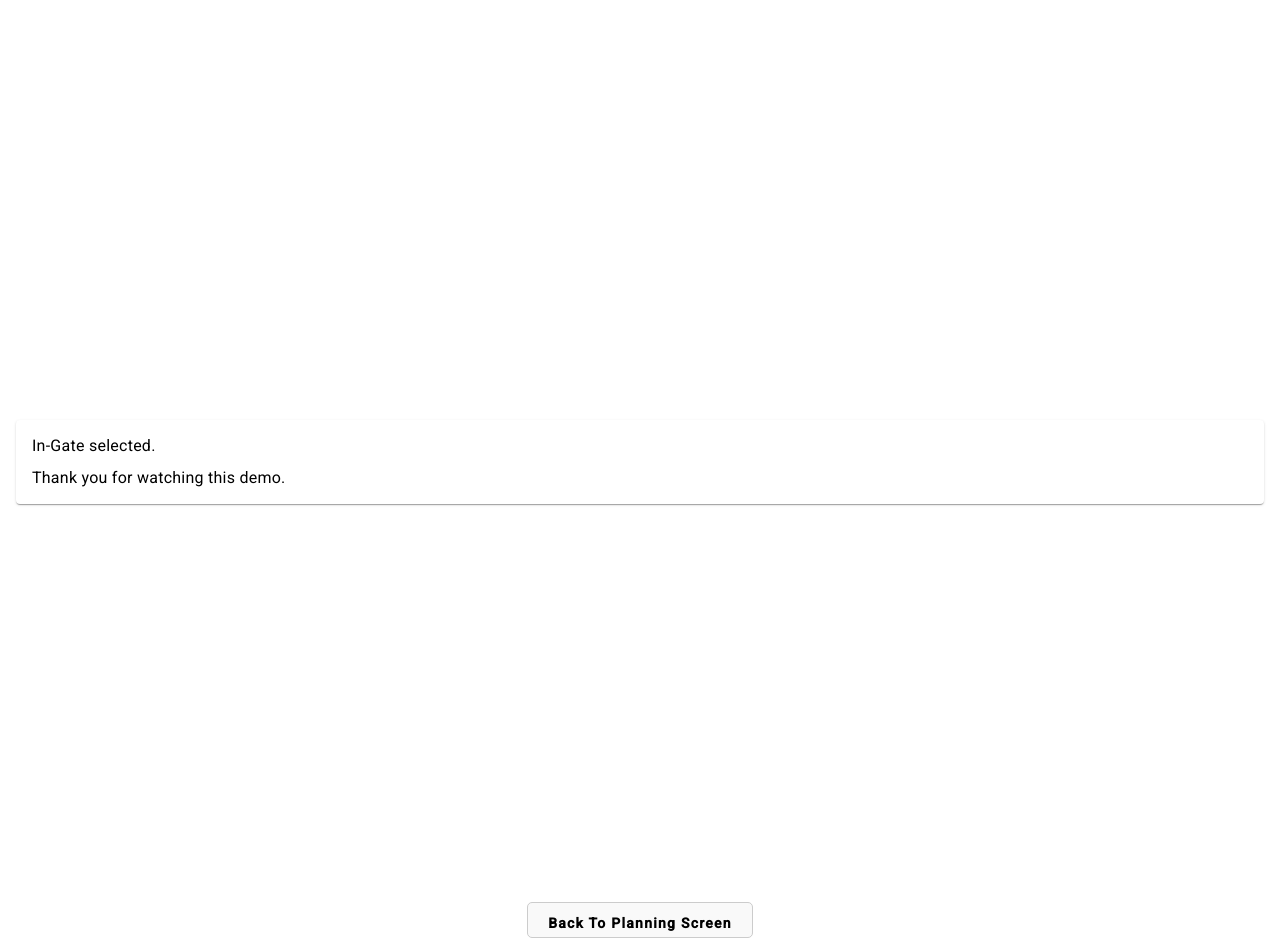
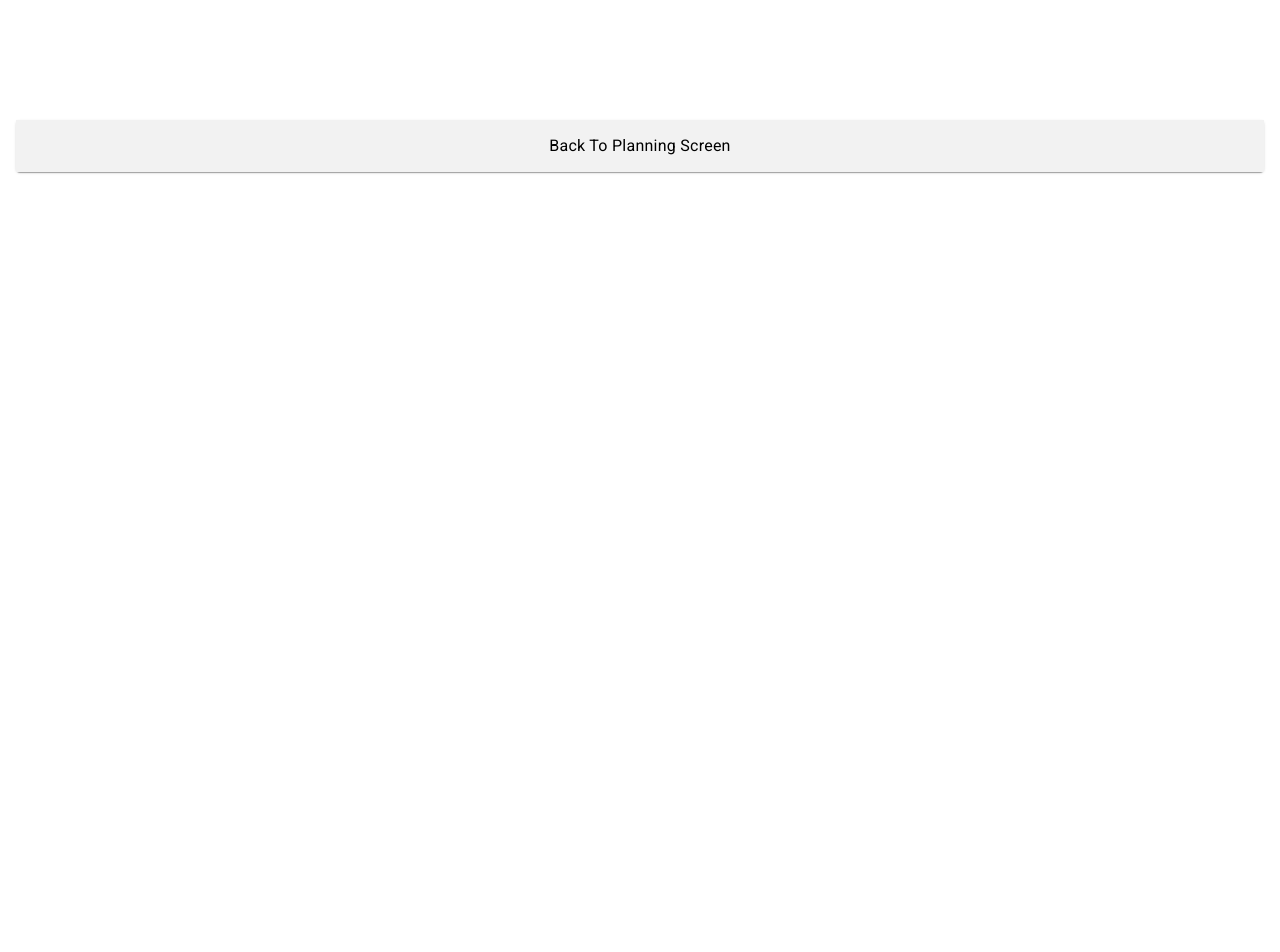
Before and after one commit to ashuraut1234/demo, an Angular app: page /thank-ingate in a window 1280 px wide. Shown: the part 220-1172 px from the top of the page. After the commit the page ends 928 px from the top, so only its background shows below. Built offline with nearby package versions, Linux system fonts and the light colour scheme.

Commit message:
some changes

```diff
--- a/src/app/thank-you-ingate/thank-you-ingate.component.html
+++ b/src/app/thank-you-ingate/thank-you-ingate.component.html
@@ -12,10 +12,18 @@
             <p>In-Gate selected.</p>
             <p>Thank you for watching this demo.</p>
         </mat-card-content>
+
     </mat-card>
-        <body>
+</div>
+<div class="button-container">
+    <mat-card class="margin-card">
+        <mat-card-content class="button-content" (click)="navigateBack()">
+            Back To Planning Screen
+        </mat-card-content>
+    </mat-card>
+</div>
+        <!-- <body>
             <button mat-button  class="classic-button" (click)="navigateBack()">
                 Back To Planning Screen
             </button>
-        </body>
-</div>
+        </body> -->
--- a/src/app/thank-you-ingate/thank-you-ingate.component.scss
+++ b/src/app/thank-you-ingate/thank-you-ingate.component.scss
@@ -12,35 +12,43 @@
 }
 
 .card-container {
-    margin-top: 50%;
+    margin-top: 10%;
+}
+.button-container {
+    margin-top: 10%;
 }
 .back-class {
     position: absolute;
     left: 2%;
     top: 2%;
 }
-  body {
-    display: flex;
-    justify-content: center;
-    align-items: center;
-    height: 100vh; /* set the height of the body to the full height of the viewport */
-  }
-  .classic-button {
+.button-content{
+    text-align: center;
     font-size: 16px;
-    border: 1px solid #ccc;
-    background-color: #f9f9f9;
-    color: #333;
-    font-size: 14px;
-    font-weight: bold;
-    padding: 10px 20px;
-    text-align: center;
-    text-decoration: none;
-    display: inline-block;
-    cursor: pointer;
-    border-radius: 5px;
-    transition: all 0.3s ease;
-  }
+    background-color: #f2f2f2;
+}
+//   body {
+//     display: flex;
+//     justify-content: center;
+//     align-items: center;
+//     height: 100vh; /* set the height of the body to the full height of the viewport */
+//   }
+//   .classic-button {
+//     font-size: 16px;
+//     border: 1px solid #ccc;
+//     background-color: #f9f9f9;
+//     color: #333;
+//     font-size: 14px;
+//     font-weight: bold;
+//     padding: 10px 20px;
+//     text-align: center;
+//     text-decoration: none;
+//     display: inline-block;
+//     cursor: pointer;
+//     border-radius: 5px;
+//     transition: all 0.3s ease;
+//   }
 
-  .classic-button:hover {
-    background-color: #ebebeb;
-  }
+//   .classic-button:hover {
+//     background-color: #ebebeb;
+//   }
--- a/src/app/thank-you-outgate/thank-you-outgate.component.html
+++ b/src/app/thank-you-outgate/thank-you-outgate.component.html
@@ -13,10 +13,10 @@
             <p>Thank you for watching this demo.</p>
         </mat-card-content>
     </mat-card>
-        <body>
-            <button mat-button class="classic-button" (click)="navigateBack()">
-                Back To Planning Screen
-            </button>
-        </body>
+    <mat-card class="margin-card">
+        <mat-card-content class="button-content" (click)="navigateBack()">
+            Back To Planning Screen
+        </mat-card-content>
+    </mat-card>
 
 </div>
--- a/src/app/thank-you-outgate/thank-you-outgate.component.scss
+++ b/src/app/thank-you-outgate/thank-you-outgate.component.scss
@@ -9,6 +9,11 @@
 
 .card-content {
     font-size: 16px;
+}
+.button-content{
+    text-align: center;
+    font-size: 16px;
+    background-color: #f2f2f2;
 }
 
 .card-container {
--- a/src/styles.scss
+++ b/src/styles.scss
@@ -2,7 +2,7 @@
 @import "../node_modules/@angular/material/prebuilt-themes/deeppurple-amber.css";
 
 html, body { height: 100%; }
-body { margin: 0; font-family: Roboto, "Helvetica Neue", sans-serif; }
+body { margin: 0; font-family: Roboto, "Helvetica Neue", sans-serif;  overflow: hidden; }
 
 .center-content {
     display: flex;
```
